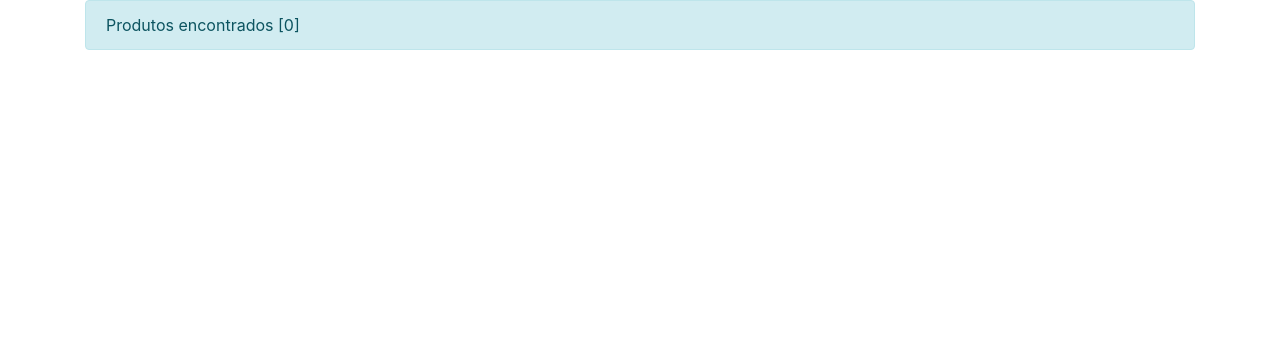
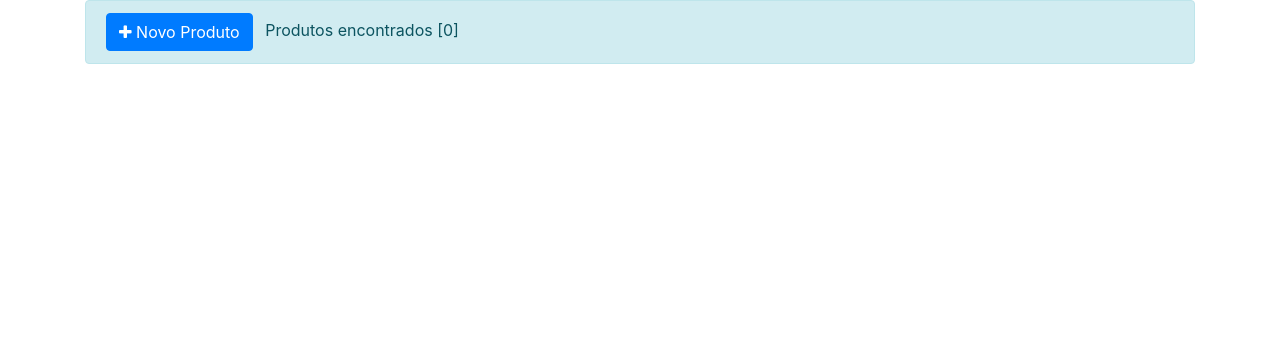
Before and after one commit to LuisFelipe0731/PSI, a Django app: page /produto/ in a window 1280 px wide. Shown: the part 56-420 px from the top of the page. Run offline with Django 4.2, Linux system fonts and the light colour scheme; data that the repository does not hold is empty; some libraries are stand-ins or nearby versions.

Commit message:
ryuopreoit

```diff
--- a/aula02/Loja/loja/templates/produto/produto.html
+++ b/aula02/Loja/loja/templates/produto/produto.html
@@ -7,7 +7,10 @@
 {% block content %}
 <div id="content">
     <div class="container">
-        <div class="alert alert-info">Produtos encontrados [{{ produtos | length }}]</div>
+        <div class="alert alert-info">
+            <a href={% url 'create_produto' %} class="btn btn-primary mr-2"> <i class="fa fa-plus"></i> Novo Produto</a>
+            Produtos encontrados [{{ produtos | length }}]
+        </div>
         {% for prod in produtos %}
         <div class="row">
             <h5 class="col-md-3">{{prod.Produto}}</h5>
--- a/aula02/Loja/loja/urls/ProdutoUrls.py
+++ b/aula02/Loja/loja/urls/ProdutoUrls.py
@@ -1,5 +1,5 @@
 from django.urls import path
-from loja.views.ProdutoView import list_produto_view, edit_produto_view, edit_produto_postback, details_produto_view, delete_produto_view, delete_produto_postback
+from loja.views.ProdutoView import list_produto_view, edit_produto_view, edit_produto_postback, details_produto_view, delete_produto_view, delete_produto_postback, create_produto_view
 urlpatterns = [
     path("", list_produto_view, name= 'produto'),
     path("<int:id>", list_produto_view, name= 'produto'),
@@ -8,4 +8,5 @@ urlpatterns = [
     path("details/<int:id>", details_produto_view, name= 'details_produto'),
     path("delete/<int:id>", delete_produto_view, name='delete_produto'),
     path("delete", delete_produto_postback, name='delete_produto_postback'),
+    path("create", create_produto_view, name= 'create_produto'),
 ]
--- a/aula02/Loja/loja/views/ProdutoView.py
+++ b/aula02/Loja/loja/views/ProdutoView.py
@@ -1,7 +1,8 @@
 from django.shortcuts import render, redirect # Retire from django.http import HttpResponse
-from loja.models import Produto
+from loja.models import Produto, Fabricante, Categoria
 from datetime import timedelta, datetime
 from django.utils import timezone
+from django.core.files.storage import FileSystemStorage
 
 def delete_produto_postback(request, id=None):
 # Processa o post back gerado pela action
@@ -80,7 +81,9 @@ def edit_produto_view(request, id=None):
         produtos = produtos.filter(id=id)
     produto = produtos.first()
     print(produto)
-    context = { 'produto': produto }
+    Fabricantes = Fabricante.objects.all()
+    Categorias = Categoria.objects.all()
+    context = {'produto': produto, 'fabricantes' : Fabricantes, 'categorias' : Categorias}
     return render(request, template_name='produto/produto-edit.html', context=context, status=200)
 
 #Listar produtos
@@ -116,3 +119,48 @@ def list_produto_view(request, id=None):
         produtos = produtos.filter(criado_em__gte=now)
     context = { 'produtos': produtos }
     return render(request, template_name='produto/produto.html', context=context, status=200)
+
+def create_produto_view(request, id=None):
+    if request.method == 'POST':
+        produto = request.POST.get("Produto")
+        destaque = request.POST.get("destaque")
+        promocao = request.POST.get("promocao")
+        msgPromocao = request.POST.get("msgPromocao")
+        preco = request.POST.get("preco")
+        image = request.POST.get("image")
+        print("postback-create")
+        print(produto)
+        print(destaque)
+        print(promocao)
+        print(msgPromocao)
+        print(preco)
+        print(image)
+        try:
+            obj_produto = Produto()
+            obj_produto.Produto = produto
+            obj_produto.destaque = (destaque is not None)
+            obj_produto.promocao = (promocao is not None)
+            if msgPromocao is not None:
+                obj_produto.msgPromocao = msgPromocao
+            obj_produto.preco = 0
+            if (preco is not None) and ( preco != ""):
+                obj_produto.preco = preco
+            obj_produto.criado_em = timezone.now()
+            obj_produto.alterado_em = obj_produto.criado_em
+        # Se for anexado arquivo, salva na pasta e guarda nome no objeto
+            if request.FILES is not None:
+                num_files = len(request.FILES.getlist('image'))
+                if num_files > 0:
+                    imagefile = request.FILES['image']
+                    print(imagefile)
+                    fs = FileSystemStorage()
+                    filename = fs.save(imagefile.name, imagefile)
+                    if (filename is not None) and (filename != ""):
+                        obj_produto.image = filename
+            obj_produto.save()
+            print("Produto %s salvo com sucesso" % produto)
+        except Exception as e:
+            print("Erro inserindo produto: %s" % e)
+        return redirect("/produto")
+
+    return render(request, template_name='produto/produto-create.html',status=200)
```
Also changed, not shown: aula02/Loja/loja/templates/produto/produto-create.html (added, +51 -0 lines).
